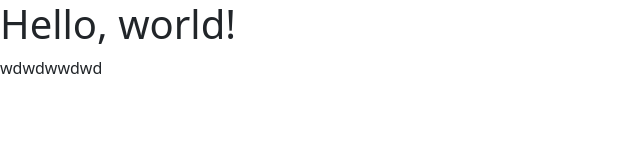
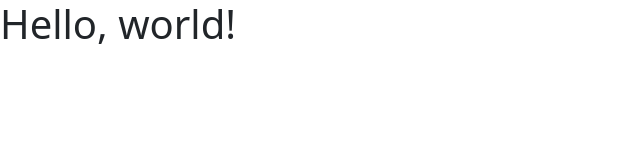
Before and after one commit to ZhYGuoL/ZhYGuoL.github.io, a plain HTML site: page index.html in a window 1280 px wide. Shown: the whole page, without its empty margins (0-640 px from the left). Drawn offline with nearby package versions, Linux system fonts and the light colour scheme.

Commit message:
Update index.html

```diff
--- a/index.html
+++ b/index.html
@@ -12,8 +12,6 @@
   </head>
   <body>
     <h1>Hello, world!</h1>
-    <div class="header">wdwdwwdwd</div>
-
     <!-- Optional JavaScript; choose one of the two! -->
 
     <!-- Option 1: Bootstrap Bundle with Popper -->
```
